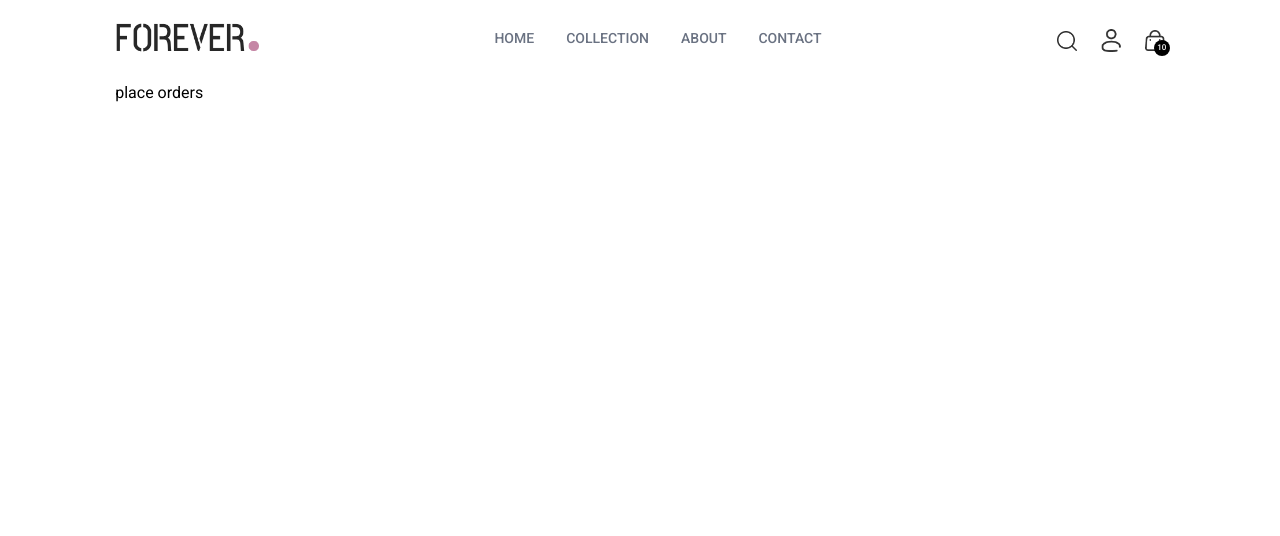
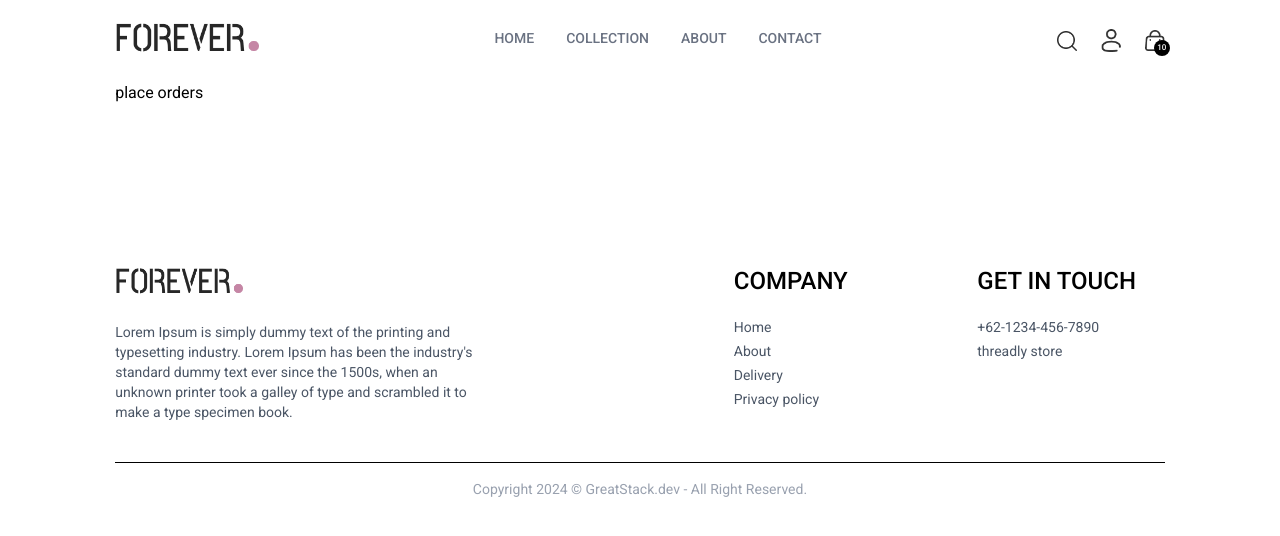
Before and after one commit to Fajar-saputra/threadly-store, a React (Vite) app in the folder client/: page /place-order in a window 1280 px wide. Shown: the top 536 px of the page. Built offline with nearby package versions, Linux system fonts and the light colour scheme.

Commit message:
feat: add component footer

```diff
--- a/client/src/App.jsx
+++ b/client/src/App.jsx
@@ -9,6 +9,7 @@
 import Orders from "./pages/Orders";
 import PlaceOrder from "./pages/PlaceOrder";
 import Navbar from "./components/Navbar";
+import Footer from "./components/Footer";
 import ShopContextProvider from "./context/ShopContext";
 
 function App() {
@@ -28,6 +29,7 @@
                         <Route path="/orders" element={<Orders />} />
                         <Route path="/place-order" element={<PlaceOrder />} />
                     </Routes>
+                    <Footer />
                 </div>
             </ShopContextProvider>
         </BrowserRouter>
--- a/client/src/components/Footer.jsx
+++ b/client/src/components/Footer.jsx
@@ -1,5 +1,49 @@
+import { Link, NavLink } from "react-router";
+import { assets } from "../assets/frontend_assets/assets";
+
 export default function Footer() {
     return (
-        <h2>footer</h2>
-    )
+        <div>
+            <div className="flex flex-col sm:grid grid-cols-[3fr_1fr_1fr] gap-14 my-10 mt-40 text-sm">
+                <div>
+                    <img className="w-32 mb-5 " src={assets.logo} alt="brand logo" />
+                    <p className="w-full md:w-2/3 text-gray-600">
+                        Lorem Ipsum is simply dummy text of the printing and typesetting industry. Lorem Ipsum has been the industry's standard dummy text ever since the 1500s, when an unknown printer
+                        took a galley of type and scrambled it to make a type specimen book.
+                    </p>
+                </div>
+
+                <div>
+                    <p className="text-2xl font-medium mb-5">COMPANY</p>
+                    <ul className="flex flex-col gap-1 text-gray-600">
+                        <li>
+                            <NavLink to={"/"}>Home</NavLink>
+                        </li>
+
+                        <li>
+                            <NavLink to={"/about"}> About</NavLink>
+                        </li>
+                        <li>
+                            <NavLink> Delivery</NavLink>
+                        </li>
+                        <li>
+                            <NavLink> Privacy policy</NavLink>
+                        </li>
+                    </ul>
+                </div>
+                <div>
+                    <p className="text-2xl font-medium mb-5">GET IN TOUCH</p>
+                    <ul className="flex flex-col gap-1 text-gray-600">
+                        <li>+62-1234-456-7890</li>
+                        <li>threadly store</li>
+                    </ul>
+                </div>
+            </div>
+
+            <div>
+                <hr />
+                <p className="py-4 text-sm text-center text-gray-400">Copyright 2024 © GreatStack.dev - All Right Reserved.</p>
+            </div>
+        </div>
+    );
 }
```
